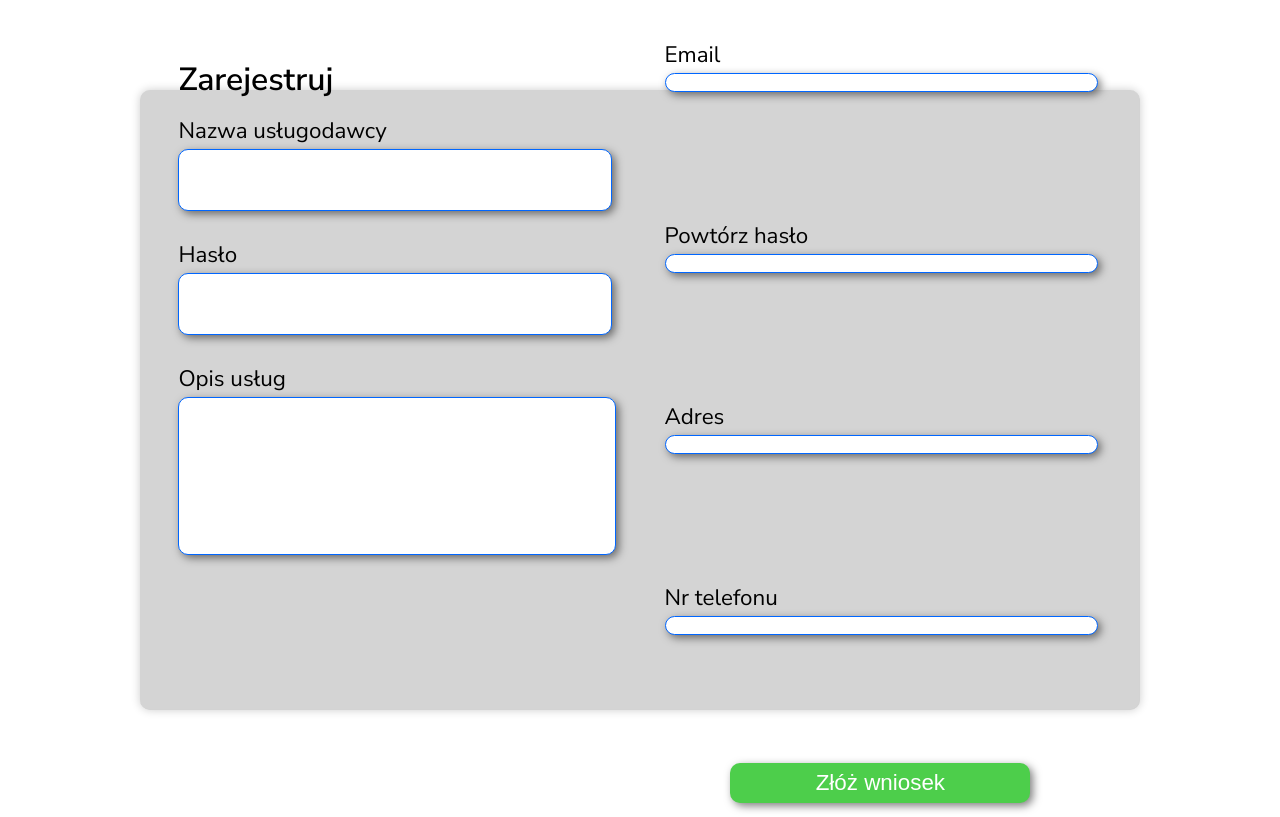
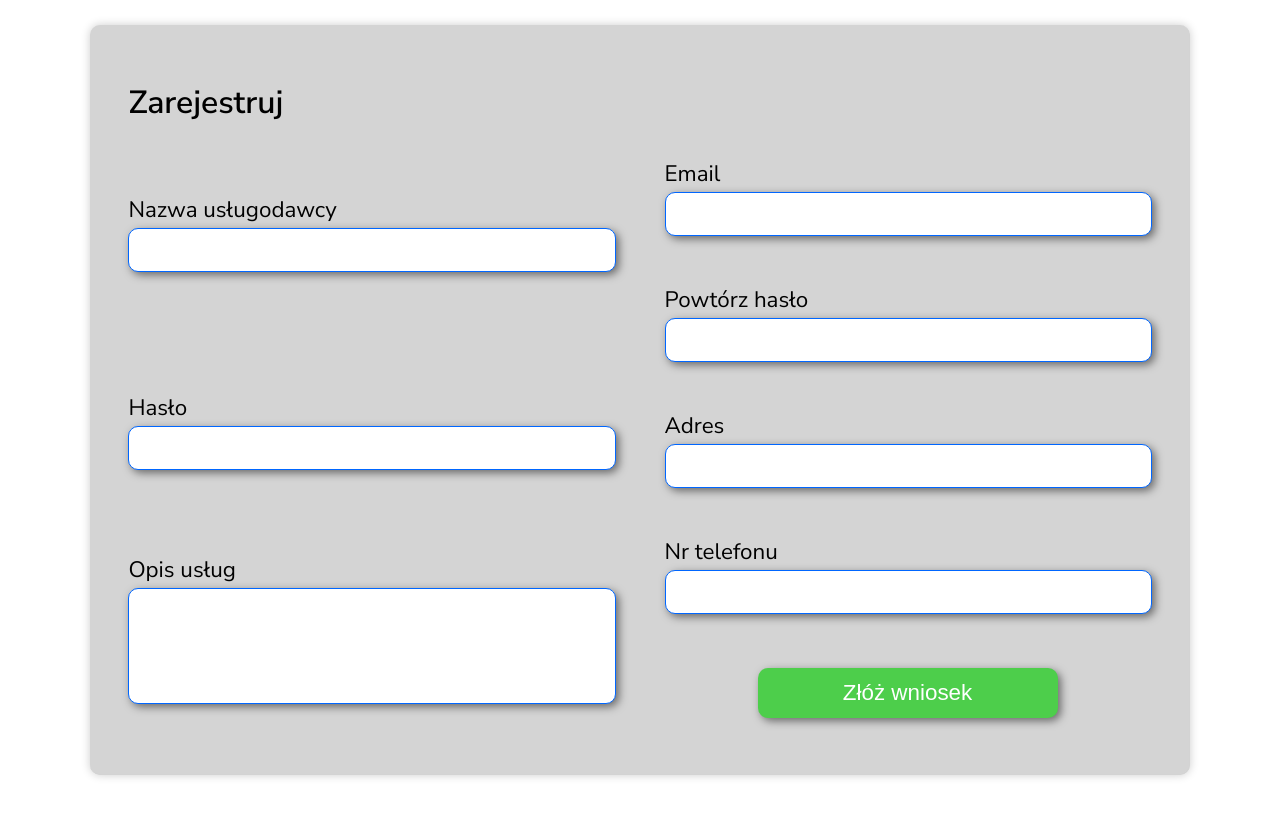
Before and after one commit to Megahard-Technologies/service-provider-frontend, a React (Vite) app: page / in a window 1280 px wide. Built offline with nearby package versions, Linux system fonts and the light colour scheme.

Commit message:
Poprawiony panel rejestracji

```diff
--- a/src/routes/register/register.css
+++ b/src/routes/register/register.css
@@ -1,4 +1,4 @@
-.container-register {
+.register-container {
     display: flex;
     justify-content: center;
     align-items: center;
@@ -8,14 +8,14 @@
     border: 0;
 }
 
-.container-register .register-div {
+.register-container .register-box {
     box-sizing: border-box;
     border-bottom: 1px solid lightgray;
     border-right: 1px solid lightgray;
     width: 100%;
-    max-width: 1000px;
+    max-width: 1100px; /* Zwiększenie maksymalnej szerokości */
     height: 100%;
-    max-height: 620px;
+    max-height: 750px; /* Zwiększenie maksymalnej wysokości */
     border-radius: 10px;
     padding: 2% 3%;
     background-color: #d4d4d4;
@@ -26,42 +26,37 @@
     box-shadow: 0 0 10px 0 rgba(0, 0, 0, 0.2);
 }
 
-.container-register .register-div h1 {
+.register-container .register-box h1 {
     font-size: 2em;
     font-weight: 600;
-    margin: 0;
+    margin: 0 0 20px 0; /* Dodanie marginesu dolnego */
 }
 
-
-.container-register .input-boxes {
+.register-container .input-boxes {
     display: flex;
     flex-direction: row;
     width: 100%;
-    height: 40em;
     gap: 50px;
 }
 
-.container-register .left-input-boxes {
+.register-container .left-input-boxes,
+.register-container .right-input-boxes {
     width: 50%;
-    /*border: 5px solid yellow;*/
+    display: flex;
+    flex-direction: column;
+    gap: 20px; /* Dodanie odstępów między polami */
 }
 
-.container-register .right-input-boxes {
-    width: 50%;
-    /*border: 5px solid green;*/
-}
-
-.submit-button-register-div {
-    height: 15%;
-    width: 99%;
+.register-submit-button-div {
+    height: auto;
+    width: 100%;
     display: flex;
     justify-content: center;
     align-items: center;
-    padding: 14px 0px;
-    /*border: 1px solid pink;*/
+    margin-top: 20px; /* Dodanie marginesu górnego */
 }
 
-.submit-btn-register {
+.register-submit-btn {
     display: flex;
     justify-content: center;
     align-items: center;
@@ -69,7 +64,7 @@
     padding: 14px 20px;
     cursor: pointer;
     width: 300px;
-    height: 40px;
+    height: 50px;
     border-radius: 10px;
     border: none;
     color: white;
@@ -78,12 +73,12 @@
     transition: background-color 0.1s, box-shadow 0.3s;
 }
 
-.submit-btn-register:hover {
+.register-submit-btn:hover {
     background-color: #48b744;
     box-shadow: 3px 3px 8px 0 rgba(0, 0, 0, 0.5);
 }
 
-.submit-btn-register:active {
+.register-submit-btn:active {
     background-color: #3f9e3b;
     box-shadow: 3px 3px 8px 0 rgba(0, 0, 0, 0.5);
 }
--- a/src/routes/register/register.tsx
+++ b/src/routes/register/register.tsx
@@ -5,7 +5,7 @@ import BigInput from "./components/bigInputRegister.tsx";
 import {useNavigate} from "react-router-dom";
 
 function RegisterPage() {
-    const [name, setName] = useState(''); // [state, setState
+    const [name, setName] = useState('');
     const [email, setEmail] = useState('');
     const [password, setPassword] = useState('');
     const [repeatPassword, setRepeatPassword] = useState('');
@@ -21,8 +21,8 @@ function RegisterPage() {
     };
 
     return (
-        <div className="container-register">
-            <div className="register-div">
+        <div className="register-container">
+            <div className="register-box">
                 <h1>Zarejestruj</h1>
                 <form className="input-boxes">
                     <div className="left-input-boxes">
@@ -42,8 +42,8 @@ function RegisterPage() {
                                   label="Adres"/>
                         <InputBox value={phone} onChange={(event) => setPhone(event.currentTarget.value)}
                                   label="Nr telefonu"/>
-                        <div className="submit-button-register-div">
-                            <button className="submit-btn-register" type="submit" onClick={handleSubmit}>Złóż wniosek
+                        <div className="register-submit-button-div">
+                            <button className="register-submit-btn" type="submit" onClick={handleSubmit}>Złóż wniosek
                             </button>
                         </div>
                     </div>
```
Also changed, not shown: src/main.tsx (line endings or trailing spaces), src/routes/addEvent/addEvent.css (line endings or trailing spaces), src/routes/addEvent/components/inputAddEvent.css (line endings or trailing spaces).
